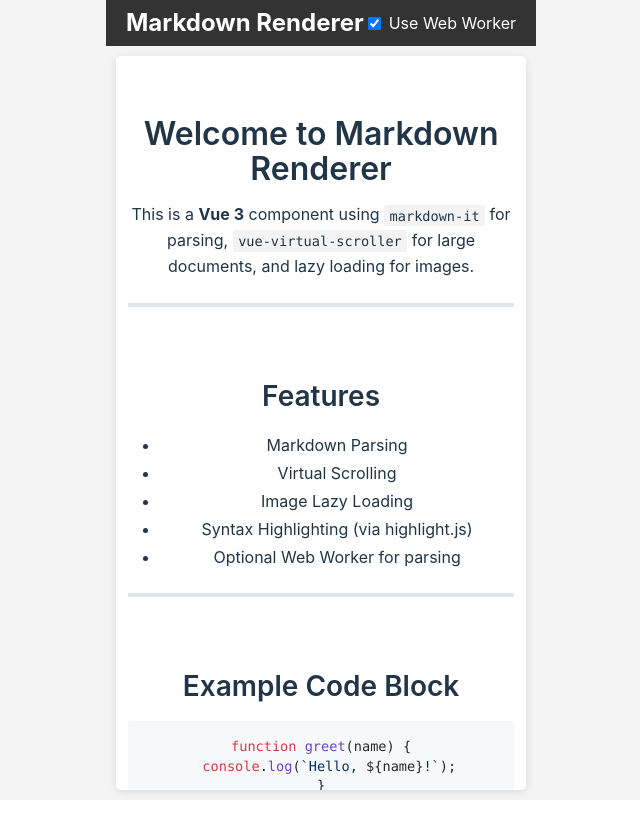
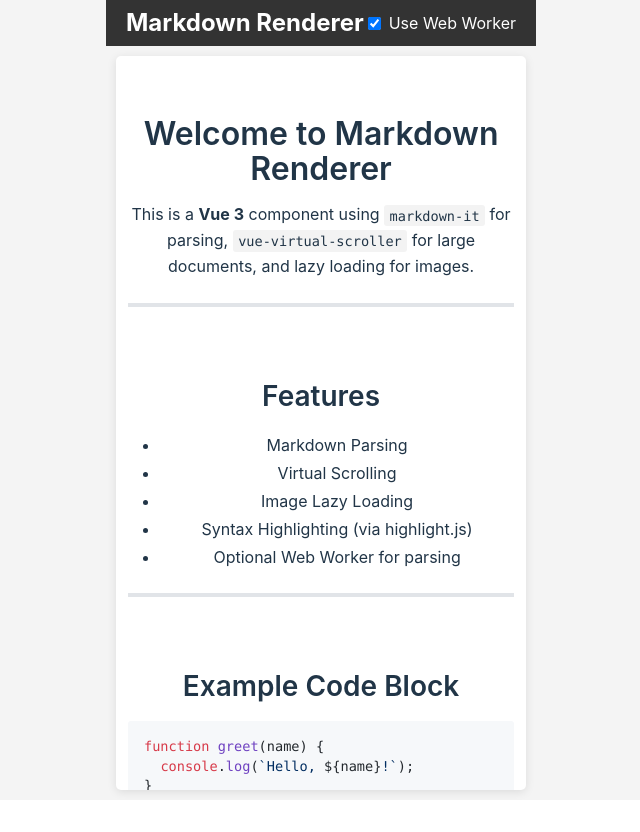
Before and after one commit to BFladderbeanawa/yet-another-Markdown-render, a Vue app: page / in a window 1280 px wide. Shown: the whole page, without its empty margins (319-959 px from the left). Built offline with nearby package versions, Linux system fonts and the light colour scheme; what markdown-it-sub, markdown-it-sup, markdown-it-task-lists would draw is missing.

Commit message:
bugs: accidentally center-aligned codeblock

```diff
--- a/src/components/MarkdownRenderer.vue
+++ b/src/components/MarkdownRenderer.vue
@@ -234,6 +234,8 @@
       background-color: transparent;
       border-radius: 0;
       white-space: pre;
+      text-align: left;
+      display: block;
     }
   }
 
```
